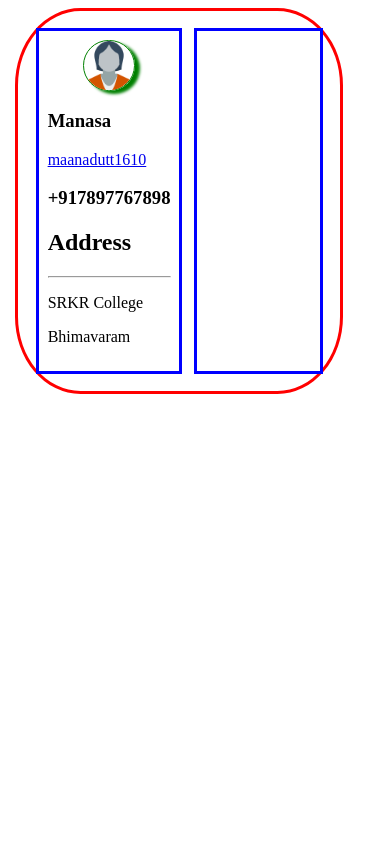
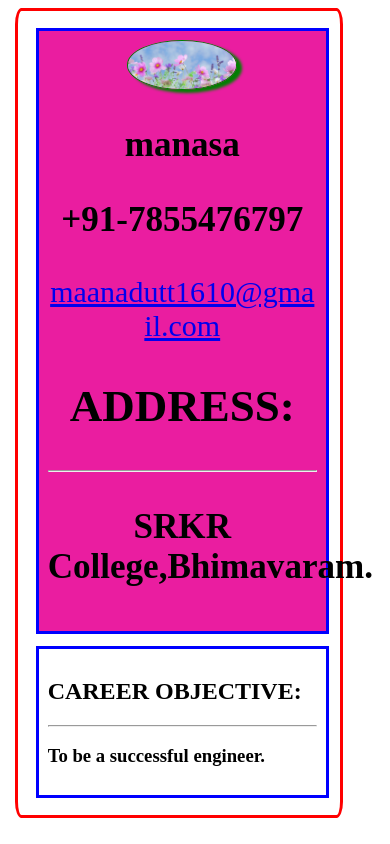
Before and after one commit to nidamarthimanasa98/Progressivewebapps, a plain HTML site: page index.html in a window 390 px wide. Drawn offline with Linux system fonts and the light colour scheme.

Commit message:
commited

```diff
--- /dev/null
+++ b/file.json
@@ -0,0 +1,14 @@
+{
+	"basics": {
+		"image": "manasa.jpg",
+		"name": "manasa",
+		"phoneno": "+91-7855476797",
+		"email": "maanadutt1610@gmail.com",
+		"Address": "SRKR College,Bhimavaram."
+	},
+
+	"CareerObjectives": {
+		"info": "To be a successful engineer."
+	}
+
+}
--- a/index.html
+++ b/index.html
@@ -1,25 +1,32 @@
 <!DOCTYPE html>
 <html>
 <head>
+  <title>resume</title>
+
+  <meta name="viewport" content="width=device-width,initial-scale=1">
   <link rel="stylesheet" href="style.css">
-  <title>resume</title>
 
 </head>
 <body>
   <div class="parent">
     <div class="childone">
-      <img src="female.jpg" width=70 alt="mypic" width="100">
+      <!-- <img src="female.jpg" width=70 alt="mypic" width="100">
     <h3>Manasa</h3>
-  <a href="mailto:maanadutt1610@gmail.com">maanadutt1610</a>
+  <a href="mailto:maanadutt1610@gmail.com">maanadutt1610@gmail.com</a>
   <h3>+917897767898</h3>
 <h2>Address</h2>
 <hr>
 <p>SRKR College</p>
-<p>Bhimavaram</p>
+<p>Bhimavaram</p> -->
 
-</div>
+  </div>
     <div class="childtwo">
+      <!-- <h3>Career Objective</h3>
+      <hr>
+      <p>To be a successful engineer</p> -->
     </div>
   </div>
+  <script type="text/javascript" src ="main.js">
+  </script>
 </body>
 </html>
--- /dev/null
+++ b/main.js
@@ -0,0 +1,76 @@
+function getfile(file,callback){
+  var xhr=new XMLHttpRequest();
+  xhr.overrideMimeType("application/json");
+  xhr.open("GET",file,true);
+  xhr.onreadystatechange=function(){
+  if(xhr.readyState===4 && xhr.status=="200"){
+    callback(xhr.responseText);
+  }
+};
+xhr.send(null);
+}
+
+getfile("file.json",function(text){
+  var data=JSON.parse(text);
+  console.log(data);
+  details(data.basics);
+  CareerObjectives(data.CareerObjectives);
+})
+var child=document.querySelector(".childone");
+function details(det){
+  var img=document.createElement("img");
+  img.src=det.image;
+  child.appendChild(img);
+var name=document.createElement("h3");
+name.textContent=det.name;
+child.appendChild(name);
+var phoneno=document.createElement("h3");
+phoneno.textContent=det.phoneno;
+child.appendChild(phoneno);
+var mail=document.createElement("a");
+mail.href="mailto:maanadutt1610@gmail.com";
+mail.textContent=det.email;
+child.appendChild(mail);
+var Address1=document.createElement("h2");
+Address1.textContent="ADDRESS:";
+child.appendChild(Address1);
+var hor=document.createElement("hr");
+child.appendChild(hor);
+var Address=document.createElement("h3");
+Address.textContent=det.Address;
+child.appendChild(Address);
+}
+
+var child2=document.querySelector(".childtwo");
+function CareerObjectives(careerinfo){
+  var info1=document.createElement("h2");
+  info1.textContent="CAREER OBJECTIVE:";
+  child2.appendChild(info1);
+  var hr=document.createElement("hr");
+  child2.appendChild(hr);
+  var info=document.createElement("h3");
+  info.textContent=careerinfo.info;
+  child2.appendChild(info);
+
+
+
+}//
+// function Loadjson(file) {
+//   return new Promise((resolve,reject)=>{
+//     return fetch(file).then(response=>{
+//       if(response.ok){
+//         resolve(response.json());
+//
+//       }else{
+//         reject(new Error('error'));
+//       }
+//
+//     })
+//   })
+//
+// }
+//
+// var file = Loadjson("data.json");
+// file.data=>{
+//   console.log(data);
+// }
--- a/style.css
+++ b/style.css
@@ -12,7 +12,10 @@
   border:3px solid blue;
   padding: 3%;
   margin: 2%;
-  width: 80%;
+  width: 30%;
+  background-color: yellow;
+  text-align: center;
+  font-size: 20px;
 }
 img{
   width:40%;
@@ -29,3 +32,42 @@ img{
   margin: 2%;
   width: 90%;
 }
+@media only screen and (max-width:480px){
+  .parent
+  {
+    display: flex;
+    flex-direction: column;
+    border:3px solid red;
+    padding: 3%;
+    margin: 2%;
+    width: 80%;
+    border-radius: 2%;
+  }
+  .childone{
+    border:3px solid blue;
+    padding: 3%;
+    margin: 2%;
+    width: 90%;
+    background-color:#EA1DA0;
+    text-align: center;
+    font-size: 30px;
+  }
+  img{
+    width:40%;
+    border: 1px solid green;
+    border-radius: 100%;
+    display: block;
+    margin-left: auto;
+    margin-right: auto;
+    box-shadow: 5px 3px 3px green;
+  }
+  .childtwo{
+    border:3px solid blue;
+    padding: 3%;
+    margin: 2%;
+    width: 90%;
+  }
+}
+a{
+  word-wrap: break-word;
+}
```
Also changed, not shown: flex.html (+1 -0 lines), hello.txt (added).
